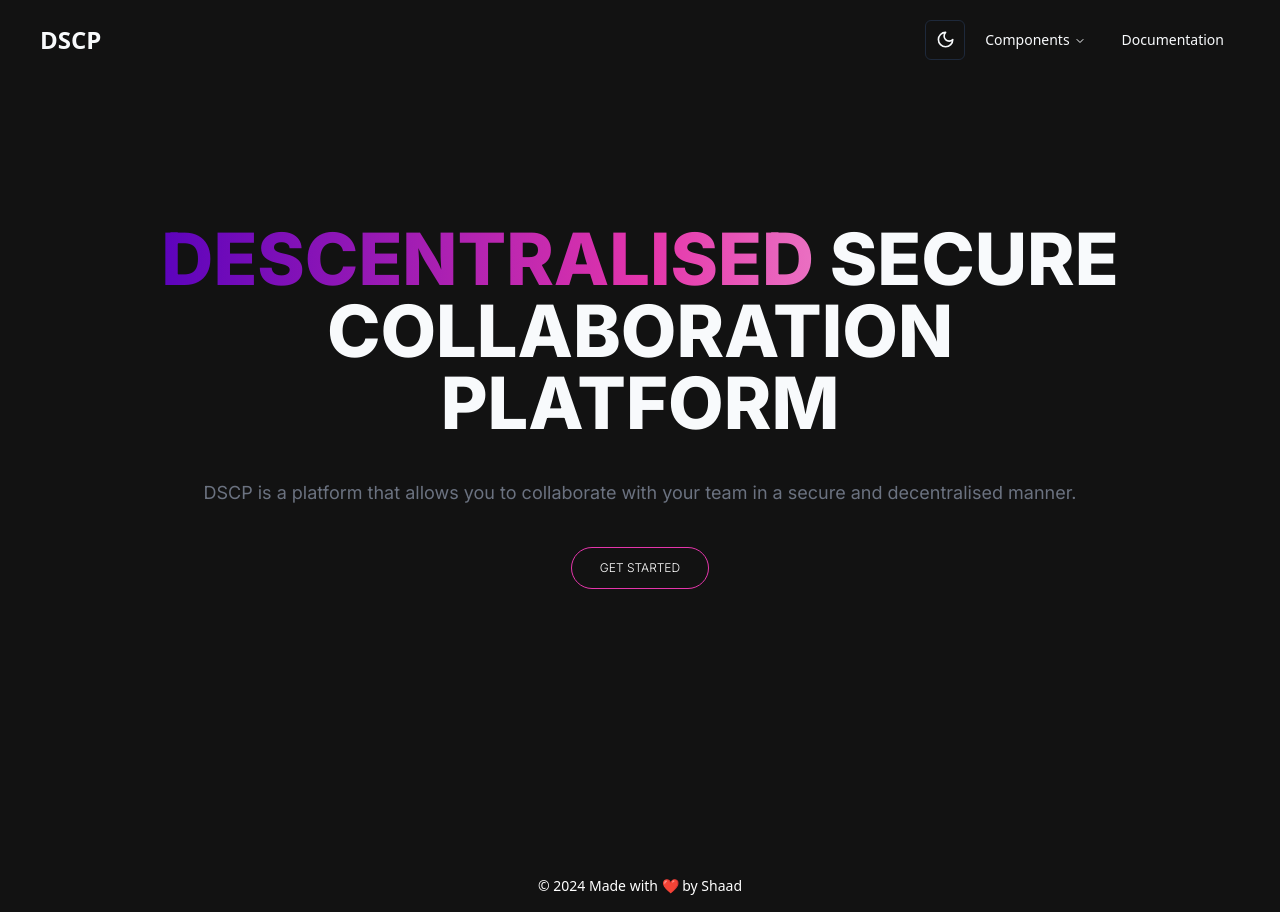
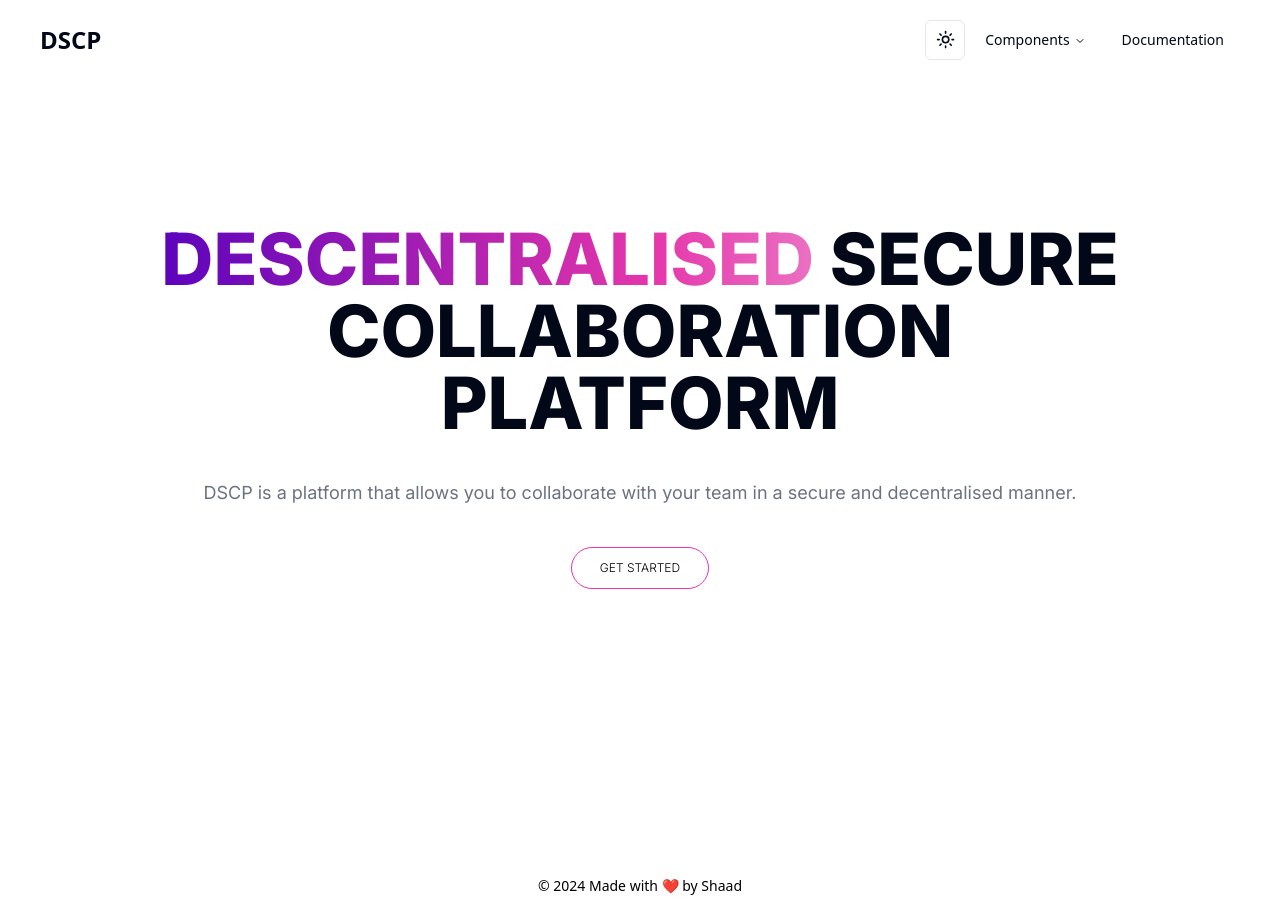
Before and after one commit to mohammadshaad/Decentralized-Secure-Collaboration-Platform, a Next.js app: page / in a window 1280 px wide. Built offline with nearby package versions, Linux system fonts and the light colour scheme.

Commit message:
Add ThemeProvider to _app.tsx and reorganize code structure

```diff
--- a/pages/_app.tsx
+++ b/pages/_app.tsx
@@ -2,13 +2,22 @@ import Footer from "../@/components/Footer";
 import Navbar from "../@/components/Navbar";
 import "../styles/globals.css";
 import type { AppProps } from "next/app";
+import { ThemeProvider } from "../@/components/theme-provider";
 
 export default function App({ Component, pageProps }: AppProps) {
   return (
     <div className="w-full h-full">
-      <Navbar />
-      <Component {...pageProps} />
-      <Footer />
+      <ThemeProvider
+        attribute="class"
+        defaultTheme=""
+        enableSystem
+        disableTransitionOnChange
+      >
+
+        <Navbar />
+        <Component {...pageProps} />
+        <Footer />
+      </ThemeProvider>
     </div>
   )
 }
--- a/pages/_document.tsx
+++ b/pages/_document.tsx
@@ -8,13 +8,13 @@ export default function Document() {
       <body>
         <ThemeProvider
           attribute="class"
-          defaultTheme="dark"
+          defaultTheme=""
           enableSystem
           disableTransitionOnChange
         >
           <Main />
-          <NextScript />
         </ThemeProvider>
+        <NextScript />
       </body>
     </Html>
   );
```
